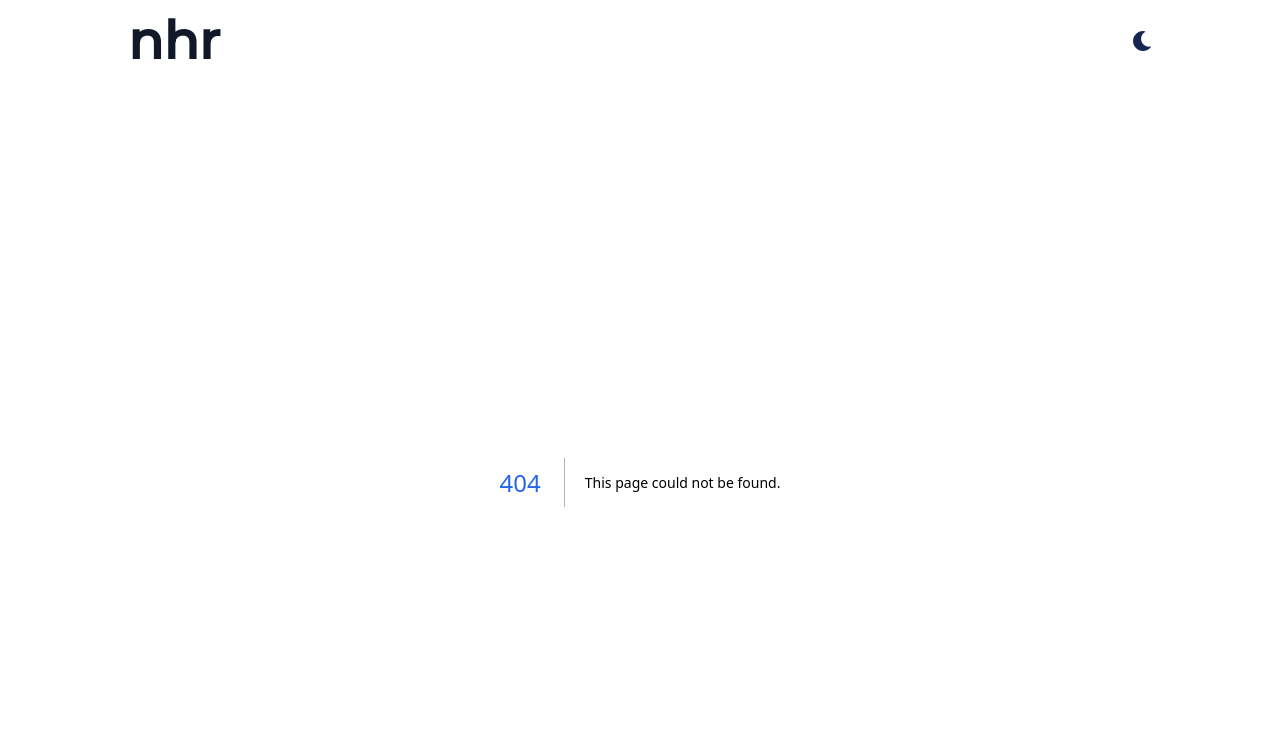
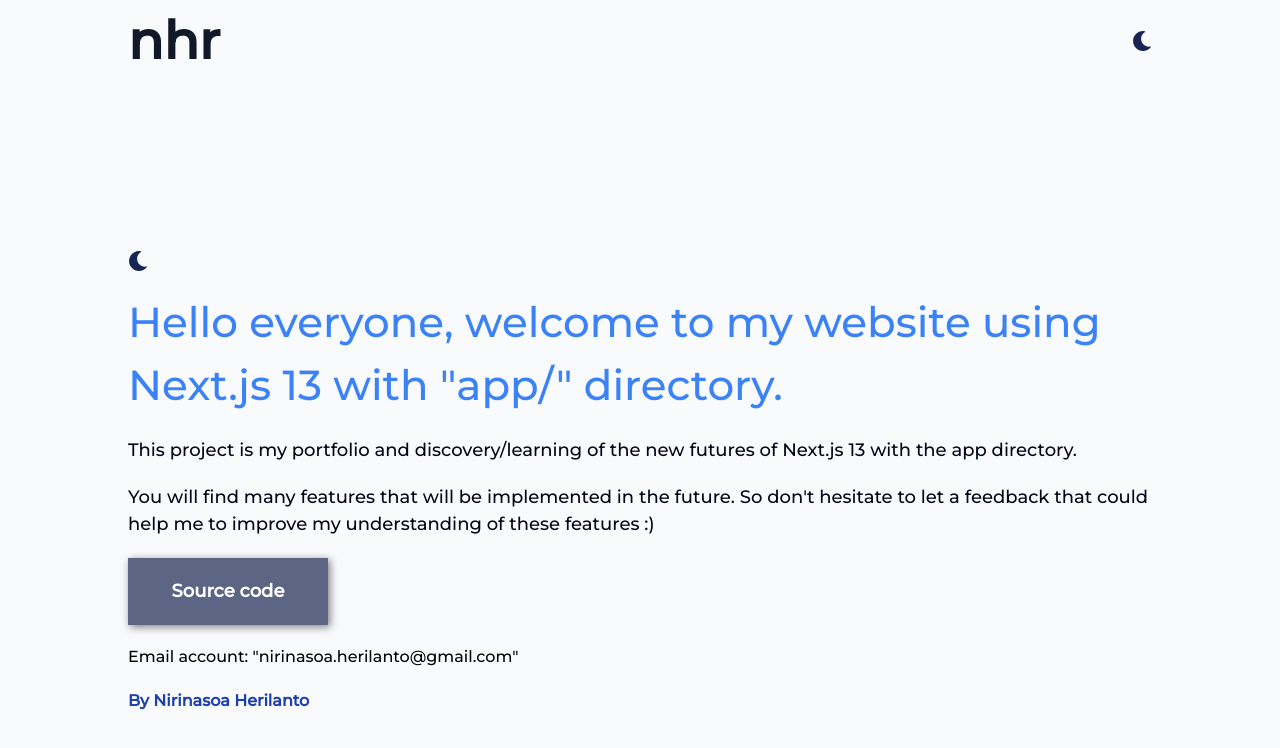
Before and after one commit to nirinasoa-herilanto/portfolio, a Next.js app: page /about in a window 1280 px wide. Before the commit this address had no page. Shown: the top 748 px of the page. Built offline with nearby package versions, Linux system fonts and the light colour scheme.

Commit message:
feat: add about page

```diff
--- /dev/null
+++ b/app/about/layout.tsx
@@ -0,0 +1,13 @@
+import React from 'react';
+
+export const metadata = {
+  title: 'About me',
+};
+
+export default function AboutLayout({
+  children,
+}: {
+  children: React.ReactNode;
+}) {
+  return <React.Fragment>{children}</React.Fragment>;
+}
--- /dev/null
+++ b/app/about/page.tsx
@@ -0,0 +1,9 @@
+import { Welcoming } from '@nhr/components';
+
+export default function AboutPage() {
+  return (
+    <section className="w-full h-screen flex justify-center items-center">
+      <Welcoming />
+    </section>
+  );
+}
```
